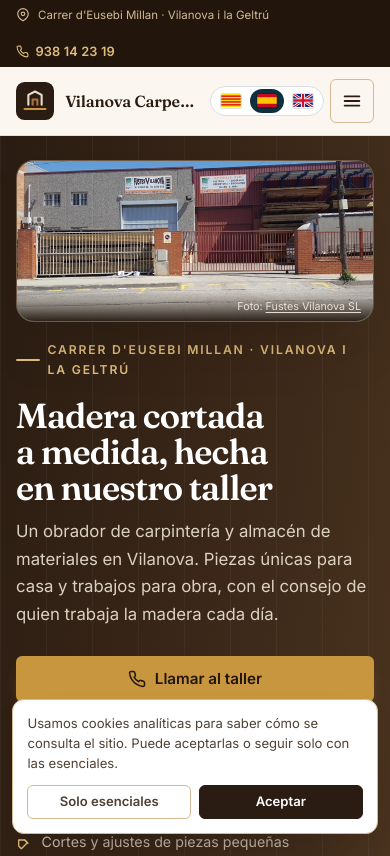
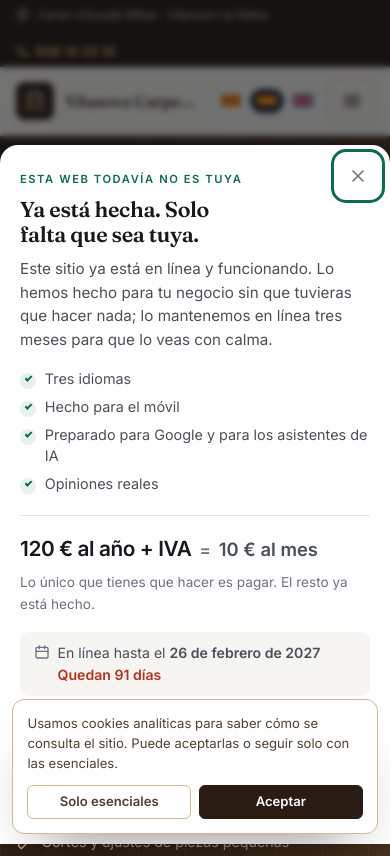
Before and after one commit to yourdataweb/vilanovacarpentry, a plain HTML site: page es/index.html in a window 390 px wide. Shown: the top 856 px of the page. Drawn offline with Linux system fonts and the light colour scheme.

Commit message:
Offer panel: state the offer, take the decision
Adds the branded offer dialog to every site: what the site is, that it is already live,
the price with its monthly equivalence, the date it comes down, and two actions (buy,
contact). Closable, with a quiet reopen pill so the decision is deferred not lost.

Ends are per site at launch + 3 months. buyUrl/offerEmail are read from data.json; when
they are empty the primary action is the phone call and no second button is shown, so
two controls never lead to the same place.

```diff
--- /dev/null
+++ b/assets/css/offer-panel.css
@@ -0,0 +1,313 @@
+/* ==========================================================================
+   Offer panel — the conversion surface for a site that is live but unbought.
+   Repo: yourdataweb/site-components
+   Vendored into each site at assets/css/offer-panel.css and pinned by
+   src/components.lock.
+
+   Colour strategy, and why:
+   - The site's own accent stays on the site. The panel uses a single high-contrast
+     action colour for the primary CTA and nothing else, so the eye has exactly one
+     place to go. Two competing accents is the most common reason a dialog gets read
+     and not acted on.
+   - The primary CTA is the only element on the panel with a filled background. The
+     secondary is a quiet outline: it must be findable, not tempting.
+   - Urgency is carried by a warm red *only* on the deadline line, never on the CTA.
+     A red button reads as error; a red date reads as a deadline.
+
+   The panel is an overlay, never the page: it can be closed and the site content is
+   untouched underneath.
+   ========================================================================== */
+
+html.sm-offer-open,
+html.sm-offer-open body {
+  overflow: hidden;
+}
+
+/* The cookie notice is a legal surface and must stay reachable while the panel is
+   open: a visitor cannot be asked to accept or decline tracking behind a modal. It
+   is raised above the backdrop and the panel never covers its bottom edge. */
+html.sm-offer-open #cookiebar,
+html.sm-offer-open .cookiebar,
+html.sm-offer-open #cookie-banner {
+  z-index: 300;
+}
+
+.sm-offer {
+  --offer-ink: #16181d;
+  --offer-ink-soft: #4a5058;
+  --offer-muted: #6b7280;
+  --offer-paper: #ffffff;
+  --offer-line: #e6e3dd;
+  --offer-action: #0f6b4f;      /* one action colour, WCAG AA on white at 5.9:1 */
+  --offer-action-hover: #0b5440;
+  --offer-urgent: #b4321f;      /* deadline only */
+
+  position: fixed;
+  inset: 0;
+  z-index: 200;
+  display: flex;
+  align-items: center;
+  justify-content: center;
+  padding: 1rem;
+  font-family: Inter, -apple-system, BlinkMacSystemFont, "Segoe UI", Roboto, sans-serif;
+  -webkit-font-smoothing: antialiased;
+}
+
+.sm-offer__backdrop {
+  position: absolute;
+  inset: 0;
+  background: rgba(16, 18, 22, .58);
+  backdrop-filter: blur(3px);
+}
+
+.sm-offer__panel {
+  position: relative;
+  width: min(100%, 30rem);
+  max-height: calc(100vh - 2rem);
+  overflow-y: auto;
+  background: var(--offer-paper);
+  color: var(--offer-ink);
+  border-radius: 16px;
+  padding: 2rem 2rem 1.5rem;
+  box-shadow: 0 30px 80px -32px rgba(0, 0, 0, .55), 0 2px 8px rgba(0, 0, 0, .10);
+  animation: sm-offer-in .28s cubic-bezier(.22, 1, .36, 1);
+}
+
+@keyframes sm-offer-in {
+  from { opacity: 0; transform: translateY(12px) scale(.985); }
+  to   { opacity: 1; transform: none; }
+}
+@media (prefers-reduced-motion: reduce) {
+  .sm-offer__panel { animation: none; }
+}
+
+/* Close: top-right, 44px hit area, muted but not hidden. */
+.sm-offer__close {
+  position: absolute;
+  top: .6rem;
+  right: .6rem;
+  width: 44px;
+  height: 44px;
+  display: inline-flex;
+  align-items: center;
+  justify-content: center;
+  border: 0;
+  border-radius: 10px;
+  background: transparent;
+  color: var(--offer-muted);
+  cursor: pointer;
+}
+.sm-offer__close:hover { background: #f3f1ed; color: var(--offer-ink); }
+.sm-offer__close:focus-visible { outline: 3px solid var(--offer-action); outline-offset: 2px; }
+
+.sm-offer__kicker {
+  margin: 0 0 .55rem;
+  font-size: .7rem;
+  font-weight: 700;
+  letter-spacing: .14em;
+  text-transform: uppercase;
+  color: var(--offer-action);
+}
+
+.sm-offer__title {
+  margin: 0 0 .6rem;
+  font-family: Fraunces, Georgia, serif;
+  font-size: 1.6rem;
+  line-height: 1.15;
+  letter-spacing: -.015em;
+  color: var(--offer-ink);
+  padding-right: 2rem;
+}
+
+.sm-offer__lead {
+  margin: 0 0 1.1rem;
+  font-size: .95rem;
+  line-height: 1.55;
+  color: var(--offer-ink-soft);
+}
+
+/* Feature list: scannable, checkmarks, no icons fighting for attention. */
+.sm-offer__features {
+  margin: 0 0 1.25rem;
+  padding: 0;
+  list-style: none;
+  display: grid;
+  gap: .45rem;
+}
+.sm-offer__feature {
+  position: relative;
+  padding-left: 1.55rem;
+  font-size: .9rem;
+  line-height: 1.45;
+  color: var(--offer-ink-soft);
+}
+.sm-offer__feature::before {
+  content: "";
+  position: absolute;
+  left: 0;
+  top: .28rem;
+  width: 1rem;
+  height: 1rem;
+  border-radius: 50%;
+  background: #e7f2ed;
+}
+.sm-offer__feature::after {
+  content: "";
+  position: absolute;
+  left: .29rem;
+  top: .47rem;
+  width: .42rem;
+  height: .24rem;
+  border-left: 2px solid var(--offer-action);
+  border-bottom: 2px solid var(--offer-action);
+  transform: rotate(-45deg);
+}
+
+/* Price: the yearly figure and its monthly equivalent bound by an equals sign, so
+   they cannot be read as two separate charges. */
+.sm-offer__price {
+  display: flex;
+  align-items: baseline;
+  flex-wrap: wrap;
+  gap: .5rem;
+  padding: 1rem 0 .2rem;
+  border-top: 1px solid var(--offer-line);
+}
+.sm-offer__price-year {
+  font-size: 1.5rem;
+  font-weight: 700;
+  letter-spacing: -.02em;
+  color: var(--offer-ink);
+}
+.sm-offer__price-eq {
+  font-size: 1.05rem;
+  font-weight: 700;
+  color: var(--offer-muted);
+}
+.sm-offer__price-month {
+  font-size: 1.15rem;
+  font-weight: 600;
+  color: var(--offer-ink-soft);
+}
+.sm-offer__price-note {
+  margin: .1rem 0 0;
+  font-size: .85rem;
+  color: var(--offer-muted);
+}
+
+/* Deadline: warm red, the only place colour is allowed to alarm. */
+.sm-offer__meta {
+  display: flex;
+  align-items: flex-start;
+  gap: .5rem;
+  margin: 1rem 0 0;
+  padding: .7rem .85rem;
+  background: #f7f5f2;
+  border-radius: 9px;
+  font-size: .88rem;
+  line-height: 1.4;
+  color: var(--offer-ink-soft);
+}
+.sm-offer__meta svg { flex: none; margin-top: .1rem; color: var(--offer-muted); }
+.sm-offer__meta.is-urgent { background: #fdf1ee; color: #6d2318; }
+.sm-offer__meta.is-urgent svg { color: var(--offer-urgent); }
+.sm-offer__meta strong { color: inherit; }
+.sm-offer__days { display: block; font-weight: 600; color: var(--offer-urgent); margin-top: .15rem; }
+
+/* Actions: one filled, one outline. */
+.sm-offer__actions {
+  display: grid;
+  gap: .6rem;
+  margin-top: 1.4rem;
+}
+.sm-offer__cta {
+  display: inline-flex;
+  align-items: center;
+  justify-content: center;
+  min-height: 52px;
+  padding: .9rem 1.25rem;
+  border-radius: 10px;
+  background: var(--offer-action);
+  color: #fff;
+  font-size: 1rem;
+  font-weight: 700;
+  text-decoration: none;
+  transition: background-color .15s ease;
+}
+.sm-offer__cta:hover { background: var(--offer-action-hover); }
+.sm-offer__cta:focus-visible { outline: 3px solid var(--offer-action); outline-offset: 3px; }
+
+.sm-offer__secondary {
+  display: inline-flex;
+  align-items: center;
+  justify-content: center;
+  min-height: 46px;
+  padding: .7rem 1.25rem;
+  border: 1px solid var(--offer-line);
+  border-radius: 10px;
+  color: var(--offer-ink);
+  font-size: .93rem;
+  font-weight: 600;
+  text-decoration: none;
+}
+.sm-offer__secondary:hover { background: #f7f5f2; }
+.sm-offer__secondary:focus-visible { outline: 3px solid var(--offer-action); outline-offset: 3px; }
+
+.sm-offer__foot {
+  margin: .9rem 0 0;
+  font-size: .78rem;
+  line-height: 1.45;
+  color: var(--offer-muted);
+  text-align: center;
+}
+
+/* ---------------------------------------------------------------- mobile
+   Full-height sheet on a phone: the desktop dialog wastes the space it has and
+   pushes the CTA below the fold once the feature list wraps. */
+@media (max-width: 560px) {
+  .sm-offer { padding: 0; align-items: flex-end; }
+  .sm-offer__panel {
+    width: 100%;
+    max-height: 92vh;
+    border-radius: 18px 18px 0 0;
+    padding: 1.6rem 1.25rem 1.25rem;
+    animation: sm-offer-up .3s cubic-bezier(.22, 1, .36, 1);
+  }
+  @keyframes sm-offer-up {
+    from { opacity: 0; transform: translateY(24px); }
+    to   { opacity: 1; transform: none; }
+  }
+  .sm-offer__title { font-size: 1.35rem; }
+  .sm-offer__price-year { font-size: 1.3rem; }
+}
+
+/* ---------------------------------------------------------------- pill
+   After closing: small, low-contrast, bottom-left, out of the thumb's path. */
+/* `body >` is deliberate: a site stylesheet can define a generic `.sm-offer-pill`
+   or reset `position` on buttons, and the last-loaded rule wins. Anchoring the
+   selector keeps the pill fixed to the viewport instead of landing in normal flow
+   at the bottom of the document, where it is unclickable. */
+body > .sm-offer-pill {
+  position: fixed !important;
+  left: 1rem;
+  bottom: 1rem;
+  z-index: 190;
+  display: inline-flex;
+  align-items: center;
+  gap: .45rem;
+  max-width: calc(100vw - 2rem);
+  padding: .6rem .9rem;
+  border: 1px solid #ddd8cf;
+  border-radius: 999px;
+  background: rgba(255, 255, 255, .96);
+  color: #16181d;
+  font-family: Inter, -apple-system, BlinkMacSystemFont, "Segoe UI", Roboto, sans-serif;
+  font-size: .82rem;
+  font-weight: 600;
+  line-height: 1.2;
+  cursor: pointer;
+  box-shadow: 0 6px 20px -10px rgba(0, 0, 0, .35);
+}
+.sm-offer-pill:hover { background: #fff; }
+.sm-offer-pill:focus-visible { outline: 3px solid #0f6b4f; outline-offset: 2px; }
+.sm-offer-pill svg { flex: none; color: #0f6b4f; }
--- /dev/null
+++ b/assets/js/offer-panel.js
@@ -0,0 +1,237 @@
+/**
+ * Offer panel — the conversion surface.
+ *
+ * Source of truth: yourdataweb/site-components (offer-panel.css, offer-panel.js).
+ * Vendored into every site by scripts/sync-shared.mjs and pinned by src/components.lock.
+ *
+ * The situation this serves: the business has a finished website it did not commission.
+ * The site is live for a fixed period, then it comes down unless they buy. This panel is
+ * where that fact is stated and where the decision is made.
+ *
+ * Read from the site's data file (src/data.json):
+ *   offerEnds   ISO date (YYYY-MM-DD) the site stops being free. Omit to hide the countdown.
+ *   buyUrl      checkout / payment link. When absent the primary action becomes a call,
+ *               because inventing a "buy" that only dials a phone would be a mislabel.
+ *   offerEmail  contact address for the sales action. When absent, falls back to the phone.
+ *
+ * Behaviour, deliberately conservative:
+ *   - Shows once per visit (sessionStorage), not on every page load, and never again in the
+ *     same tab after closing. A nagging modal is why visitors bounce.
+ *   - Closing leaves a small, quiet "offer" pill so the decision is never lost, only deferred.
+ *   - Escape closes, focus is trapped while open and restored on close, the page behind is
+ *     inert to mouse and keyboard.
+ *   - With JavaScript off nothing renders: the site stays fully readable, which is the point
+ *     of the site. The panel is an overlay, never the content.
+ */
+(function () {
+  "use strict";
+
+  var KEY = "sm-offer-dismissed-v1";
+  var DELAY = 900;
+
+  function readConfig() {
+    var el = document.getElementById("sm-offer-config");
+    if (!el) return null;
+    try { return JSON.parse(el.textContent); } catch (e) { return null; }
+  }
+
+  function daysLeft(iso) {
+    if (!iso) return null;
+    var end = new Date(iso + "T23:59:59").getTime();
+    if (isNaN(end)) return null;
+    return Math.ceil((end - Date.now()) / 86400000);
+  }
+
+  function dismissed() {
+    try { return sessionStorage.getItem(KEY) === "1"; } catch (e) { return false; }
+  }
+  function remember() {
+    try { sessionStorage.setItem(KEY, "1"); } catch (e) { /* private mode */ }
+  }
+
+  function build(cfg, t) {
+    var overlay = document.createElement("div");
+    overlay.className = "sm-offer";
+    overlay.setAttribute("role", "dialog");
+    overlay.setAttribute("aria-modal", "true");
+    overlay.setAttribute("aria-labelledby", "sm-offer-title");
+    overlay.setAttribute("aria-describedby", "sm-offer-lead");
+
+    var days = daysLeft(cfg.offerEnds);
+    var urgent = days !== null && days <= 30;
+
+    var features = (t.features || []).map(function (f) {
+      return '<li class="sm-offer__feature">' + f + "</li>";
+    }).join("");
+
+    /* Days are stated as a number, not a ticking clock: a per-second countdown on a
+       three-month window is theatre, and visitors read theatre as pressure. */
+    var meta = "";
+    if (cfg.offerEnds) {
+      meta = '<p class="sm-offer__meta' + (urgent ? " is-urgent" : "") + '">' +
+        '<svg viewBox="0 0 24 24" width="16" height="16" fill="none" stroke="currentColor" stroke-width="2" stroke-linecap="round" stroke-linejoin="round" aria-hidden="true"><rect x="3" y="5" width="18" height="16" rx="2"/><path d="M8 3v4M16 3v4M3 11h18"/></svg>' +
+        '<span>' + t.until + " <strong>" + cfg.offerEndsLabel + "</strong>" +
+        (days !== null && days > 0
+          ? ' <span class="sm-offer__days">' + t.days.replace("{n}", days) + "</span>"
+          : "") +
+        "</span></p>";
+    }
+
+    /* Two actions must go two different places. Without a checkout link the primary
+       becomes the phone call, and the secondary is dropped rather than pointing at the
+       same number twice — two buttons that do the same thing is a dead end dressed as
+       a choice. */
+    /* No checkout link and no phone means there is no action to offer. Never build a
+       `tel:` with an empty number: it renders a dead link, and on a business with no
+       phone that is worse than admitting there is only one way to reach them. */
+    var hasPhone = !!(cfg.phoneE164 && String(cfg.phoneE164).replace(/[^0-9]/g, "").length >= 6);
+    var primaryHref = cfg.buyUrl || (hasPhone ? ("tel:" + cfg.phoneE164) : ("mailto:" + (cfg.offerEmail || "")));
+    if (!cfg.buyUrl && !hasPhone && !cfg.offerEmail) return null;
+    var primaryLabel = cfg.buyUrl ? t.buy : (hasPhone ? t.buyPhone : t.contact);
+    var primaryAttrs = cfg.buyUrl ? ' target="_blank" rel="noopener"' : "";
+
+    var secondaryHref = "";
+    var secondaryLabel = "";
+    if (cfg.buyUrl) {
+      /* Checkout exists: the alternative is a human, by email if we have one. */
+      if (cfg.offerEmail) { secondaryHref = "mailto:" + cfg.offerEmail; secondaryLabel = t.contact; }
+      else if (hasPhone) { secondaryHref = "tel:" + cfg.phoneE164; secondaryLabel = t.call; }
+    } else if (cfg.offerEmail && hasPhone) {
+      secondaryHref = "tel:" + cfg.phoneE164;
+      secondaryLabel = t.call;
+    }
+
+    overlay.innerHTML =
+      '<div class="sm-offer__backdrop" data-offer-close></div>' +
+      '<div class="sm-offer__panel">' +
+        '<button class="sm-offer__close" type="button" data-offer-close aria-label="' + t.close + '">' +
+          '<svg viewBox="0 0 24 24" width="20" height="20" fill="none" stroke="currentColor" stroke-width="2" stroke-linecap="round" aria-hidden="true"><path d="m6 6 12 12M18 6 6 18"/></svg>' +
+        "</button>" +
+        '<p class="sm-offer__kicker">' + t.kicker + "</p>" +
+        '<h2 class="sm-offer__title" id="sm-offer-title">' + t.title + "</h2>" +
+        '<p class="sm-offer__lead" id="sm-offer-lead">' + t.lead + "</p>" +
+        (features ? '<ul class="sm-offer__features">' + features + "</ul>" : "") +
+        '<div class="sm-offer__price">' +
+          '<span class="sm-offer__price-year">' + t.priceYear + "</span>" +
+          '<span class="sm-offer__price-eq" aria-hidden="true">=</span>' +
+          '<span class="sm-offer__price-month">' + t.priceMonth + "</span>" +
+        "</div>" +
+        '<p class="sm-offer__price-note">' + t.priceNote + "</p>" +
+        meta +
+        '<div class="sm-offer__actions">' +
+          '<a class="sm-offer__cta" href="' + primaryHref + '"' + primaryAttrs + ">" +
+            t.cta + "</a>" +
+          (secondaryHref
+            ? '<a class="sm-offer__secondary" href="' + secondaryHref + '">' + secondaryLabel + "</a>"
+            : "") +
+        "</div>" +
+        '<p class="sm-offer__foot">' + t.foot + "</p>" +
+      "</div>";
+
+    return overlay;
+  }
+
+  function init() {
+    var cfg = readConfig();
+    if (!cfg || !cfg.copy) return;
+
+    var page = document.body;
+    var opener = null;
+
+    function open() {
+      if (document.getElementById("sm-offer-root")) return;
+      var overlay = build(cfg, cfg.copy);
+      /* No reachable action at all: show nothing rather than a panel with no exit. */
+      if (!overlay) { showPill(); return; }
+      overlay.id = "sm-offer-root";
+      page.appendChild(overlay);
+      page.classList.add("sm-offer-open");
+      document.documentElement.classList.add("sm-offer-open");
+
+      var focusables = overlay.querySelectorAll(
+        'a[href], button:not([disabled])'
+      );
+      var first = focusables[0];
+      var last = focusables[focusables.length - 1];
+      if (first) first.focus({ preventScroll: true });
+
+      overlay.addEventListener("keydown", function (e) {
+        if (e.key === "Escape") { close(); return; }
+        if (e.key !== "Tab" || !focusables.length) return;
+        /* Keep Tab inside the dialog; without this it walks into the page behind. */
+        if (e.shiftKey && document.activeElement === first) {
+          e.preventDefault(); last.focus();
+        } else if (!e.shiftKey && document.activeElement === last) {
+          e.preventDefault(); first.focus();
+        }
+      });
+    }
+
+    function close() {
+      var overlay = document.getElementById("sm-offer-root");
+      if (overlay) overlay.parentNode.removeChild(overlay);
+      page.classList.remove("sm-offer-open");
+      document.documentElement.classList.remove("sm-offer-open");
+      remember();
+      showPill();
+      if (opener && opener.focus) opener.focus({ preventScroll: true });
+    }
+
+    /* A quiet reopen affordance, so closing defers the decision instead of losing it. */
+    function showPill() {
+      if (document.getElementById("sm-offer-pill")) return;
+      var pill = document.createElement("button");
+      pill.id = "sm-offer-pill";
+      pill.className = "sm-offer-pill";
+      pill.type = "button";
+      pill.innerHTML =
+        '<svg viewBox="0 0 24 24" width="16" height="16" fill="none" stroke="currentColor" stroke-width="2" stroke-linecap="round" stroke-linejoin="round" aria-hidden="true"><circle cx="12" cy="12" r="9"/><path d="M12 8v.01M11 12h1v4h1"/></svg>' +
+        "<span>" + cfg.copy.pill + "</span>";
+      pill.addEventListener("click", function (e) {
+        /* Direct binding, and the event is consumed here: a site script that stops
+           propagation on body clicks was swallowing the reopen. */
+        e.preventDefault();
+        e.stopPropagation();
+        opener = pill;
+        if (pill.parentNode) pill.parentNode.removeChild(pill);
+        open();
+      }, true);
+      page.appendChild(pill);
+    }
+
+    page.addEventListener("click", function (e) {
+      if (e.target.closest("[data-offer-close]")) { close(); }
+    });
+
+    if (dismissed()) {
+      showPill();
+    } else {
+      /* Never steal a click the visitor has already made. If they interact with the
+         page (language switch, nav, a link) before the panel is due, drop the auto
+         open and leave the pill: a dialog that appears under someone's cursor while
+         they are choosing a language is the worst possible first impression. */
+      var cancelled = false;
+      function cancel() {
+        if (cancelled) return;
+        cancelled = true;
+        window.clearTimeout(timer);
+        document.removeEventListener("pointerdown", cancel, true);
+        document.removeEventListener("keydown", cancel, true);
+        if (!document.getElementById("sm-offer-root")) showPill();
+      }
+      var timer = window.setTimeout(function () {
+        document.removeEventListener("pointerdown", cancel, true);
+        document.removeEventListener("keydown", cancel, true);
+        open();
+      }, DELAY);
+      document.addEventListener("pointerdown", cancel, true);
+      document.addEventListener("keydown", cancel, true);
+    }
+  }
+
+  if (document.readyState === "loading") {
+    document.addEventListener("DOMContentLoaded", init);
+  } else {
+    init();
+  }
+})();
--- a/es/index.html
+++ b/es/index.html
@@ -43,6 +43,8 @@
 <link rel="stylesheet" href="../assets/css/components.css">
 <link rel="stylesheet" href="../assets/css/header-tools.css">
 <link rel="stylesheet" href="../assets/css/styles.css">
+<link rel="stylesheet" href="../assets/css/offer-panel.css">
+
 <script>
   /* Google Analytics 4 with consent mode. Goes in <head> of every generated page,
      before any other script. Nothing is fetched from Google until the visitor
@@ -588,6 +590,10 @@
 
 <script src="../assets/js/components.js" defer></script>
 <script src="../assets/js/main.js" defer></script>
+
+<script type="application/json" id="sm-offer-config">{"offerEnds":"2027-02-26","offerEndsLabel":"26 de febrero de 2027","buyUrl":"","offerEmail":"","phoneE164":"+34938142319","copy":{"kicker":"Esta web todavía no es tuya","title":"Ya está hecha. Solo falta que sea tuya.","lead":"Este sitio ya está en línea y funcionando. Lo hemos hecho para tu negocio sin que tuvieras que hacer nada; lo mantenemos en línea tres meses para que lo veas con calma.","features":["Tres idiomas","Hecho para el móvil","Preparado para Google y para los asistentes de IA","Opiniones reales"],"priceYear":"120 € al año + IVA","priceMonth":"10 € al mes","priceNote":"Lo único que tienes que hacer es pagar. El resto ya está hecho.","until":"En línea hasta el","days":"Quedan {n} días","cta":"Quiero la web","buy":"Quiero la web","buyPhone":"Llama y quédate con ella","contact":"Habla con nosotros","call":"Llámanos","close":"Cerrar","pill":"Esta web todavía no es tuya","foot":"Si no la quieres, la retiramos al terminar el periodo. Sin compromiso."}}</script>
+<script src="../assets/js/offer-panel.js" defer></script>
+
 <script src="../assets/js/header-tools.js" defer></script>
 </body>
 </html>
--- a/scripts/sync-shared.mjs
+++ b/scripts/sync-shared.mjs
@@ -26,6 +26,9 @@ const FILES = [
   /* Header toolbar: one row for name + menu button + language switch on every site. */
   { from: "header-tools.css", to: "assets/css/header-tools.css" },
   { from: "header-tools.js", to: "assets/js/header-tools.js" },
+  /* Offer panel: the buy/contact CTA for a site that is live but unbought. */
+  { from: "offer-panel.css", to: "assets/css/offer-panel.css" },
+  { from: "offer-panel.js", to: "assets/js/offer-panel.js" },
 ];
 
 const sha = (buf) => createHash("sha256").update(buf).digest("hex");
--- a/src/data.json
+++ b/src/data.json
@@ -61,5 +61,8 @@
   "gold": "#c8963e",
   "light": "#e0bd7c",
   "manifestTheme": "#2a1c12",
-  "manifestBackground": "#fbf7f0"
+  "manifestBackground": "#fbf7f0",
+  "offerEnds": "2027-02-26",
+  "buyUrl": "",
+  "offerEmail": ""
 }
```
Also changed, not shown: en/index.html (+6 -0 lines), index.html (+6 -0 lines), scripts/build.mjs (+44 -1 lines), src/i18n/ca.json (+24 -0 lines), src/i18n/en.json (+24 -0 lines), src/i18n/es.json (+24 -0 lines), src/template.html (+6 -0 lines), 1 other file.
